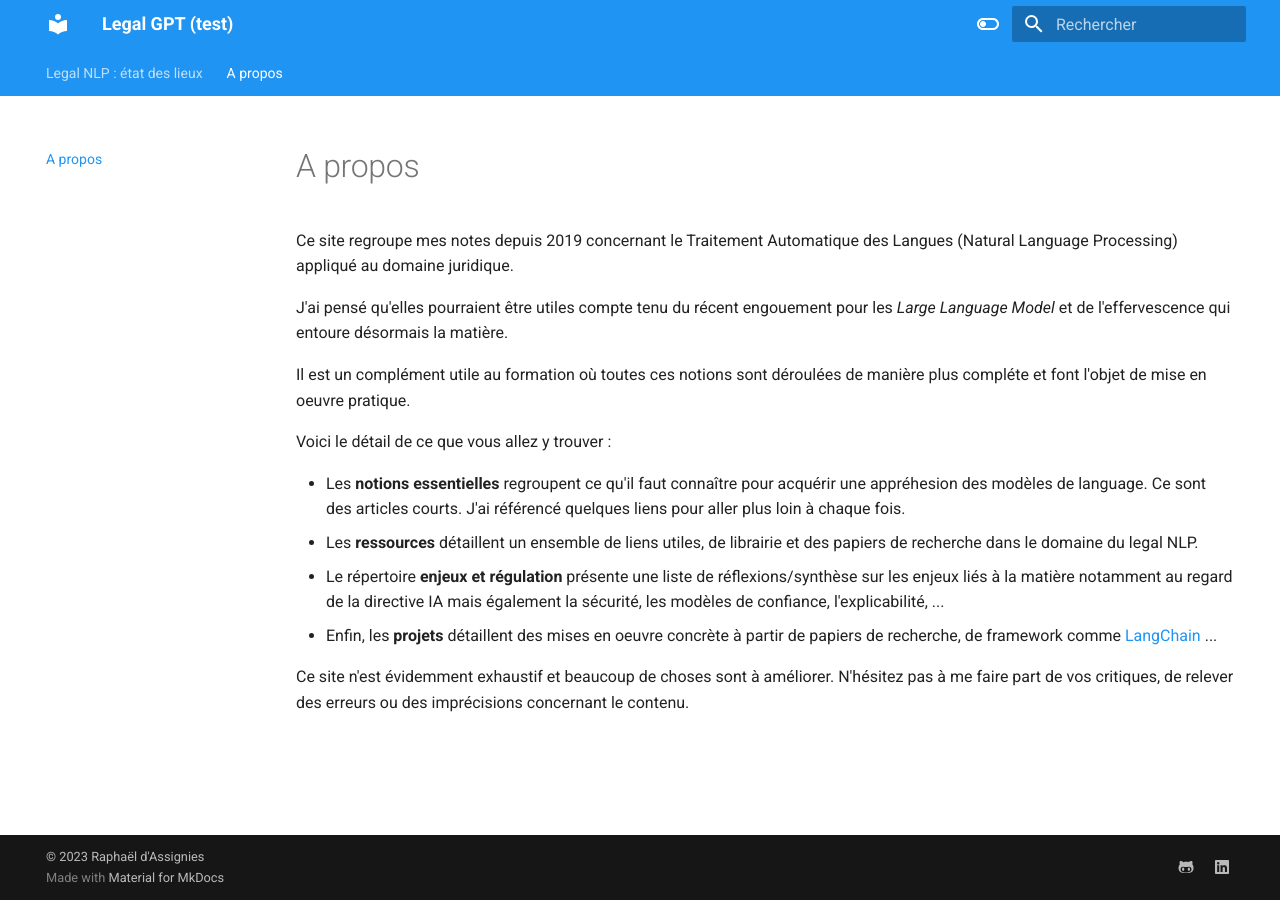
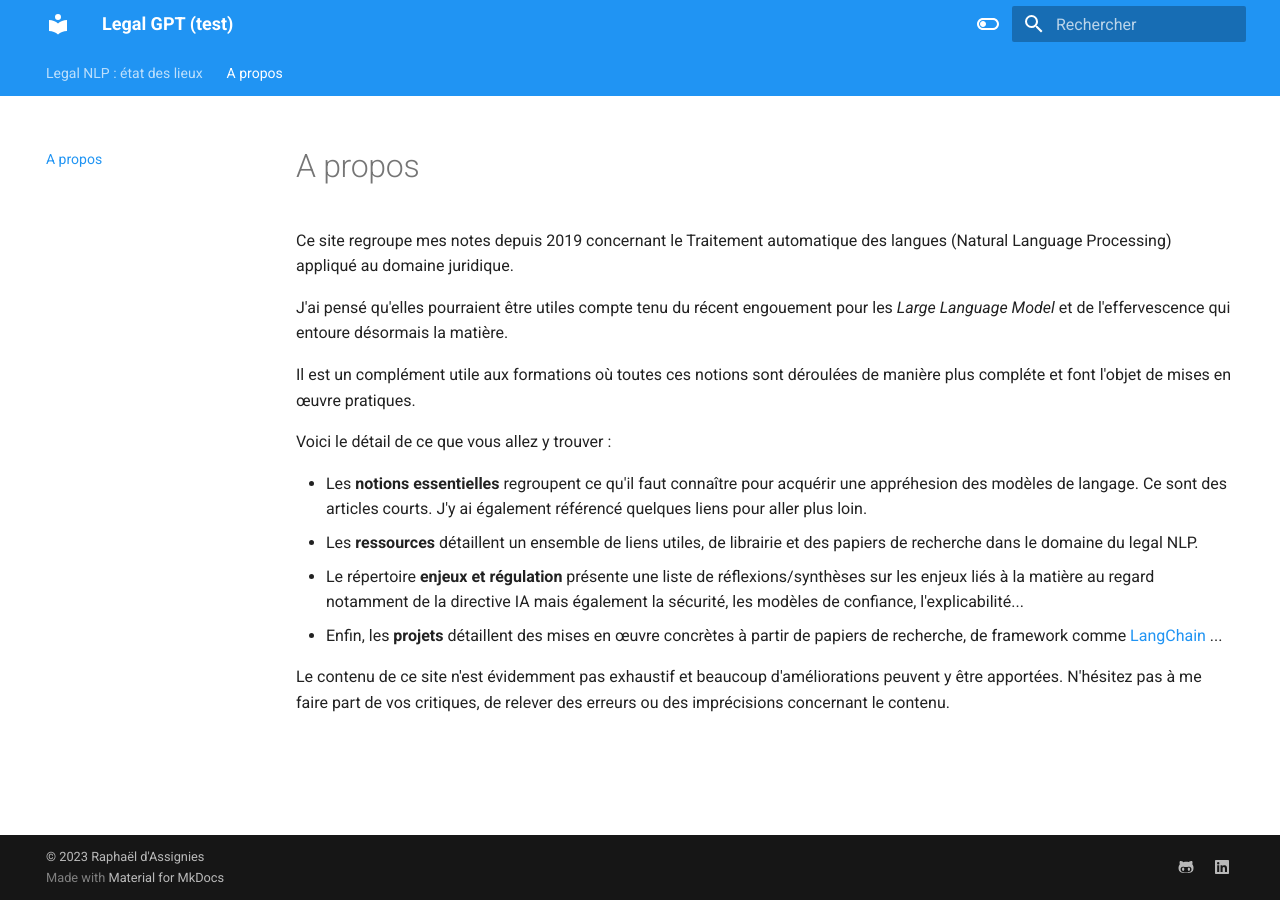
Before and after one commit to rdassignies/legalgpt, an MkDocs documentation site: the page built from docs/a_propos.md, in a window 1280 px wide. Built offline with MkDocs 1.6.1 and Material for MkDocs 9.7.7, drawn with Linux system fonts in a browser that asks for light colours.

Commit message:
mise en forme1

```diff
--- a/docs/a_propos.md
+++ b/docs/a_propos.md
@@ -1,16 +1,16 @@
 # A propos
 
-Ce site  regroupe mes notes depuis 2019 concernant le Traitement Automatique des Langues (Natural Language Processing) appliqué au domaine juridique.
+Ce site  regroupe mes notes depuis 2019 concernant le Traitement automatique des langues (Natural Language Processing) appliqué au domaine juridique.
 
 J'ai pensé qu'elles pourraient être utiles compte tenu du  récent engouement pour les *Large Language Model* et de l'effervescence qui entoure désormais la matière.
 
-Il est un complément utile au formation où toutes ces notions sont déroulées de manière plus compléte et font l'objet de mise en oeuvre pratique.
+Il est un complément utile aux formations où toutes ces notions sont déroulées de manière plus compléte et font l'objet de mises en œuvre pratiques.
 
 Voici le détail de ce que vous allez y trouver :
 
-- Les **notions essentielles** regroupent ce qu'il faut connaître pour acquérir une appréhesion des modèles de language. Ce sont des articles courts. J'ai référencé quelques liens pour aller plus loin à chaque fois.
+- Les **notions essentielles** regroupent ce qu'il faut connaître pour acquérir une appréhesion des modèles de langage. Ce sont des articles courts. J'y ai également référencé quelques liens pour aller plus loin.
 - Les **ressources** détaillent un ensemble de liens utiles, de librairie et des papiers de recherche dans le domaine du legal NLP.
-- Le répertoire **enjeux et régulation** présente une liste de réflexions/synthèse sur les enjeux liés à la matière notamment au regard de la directive IA mais également la sécurité, les modèles de confiance, l'explicabilité, ...
-- Enfin, les **projets** détaillent des mises en oeuvre concrète à partir de papiers de recherche, de framework comme [LangChain ](https://github.com/hwchase17/langchain)...
+- Le répertoire **enjeux et régulation** présente une liste de réflexions/synthèses sur les enjeux liés à la matière au regard notamment de la directive IA mais également la sécurité, les modèles de confiance, l'explicabilité...
+- Enfin, les **projets** détaillent des mises en œuvre concrètes à partir de papiers de recherche, de framework comme [LangChain ](https://github.com/hwchase17/langchain)...
 
-Ce site n'est évidemment exhaustif et beaucoup de choses sont à améliorer. N'hésitez pas à me faire part de vos critiques, de relever des erreurs ou des imprécisions concernant le contenu.
+Le contenu de ce site n'est évidemment pas exhaustif et beaucoup d'améliorations peuvent y être apportées. N'hésitez pas à me faire part de vos critiques, de relever des erreurs ou des imprécisions concernant le contenu.
```
